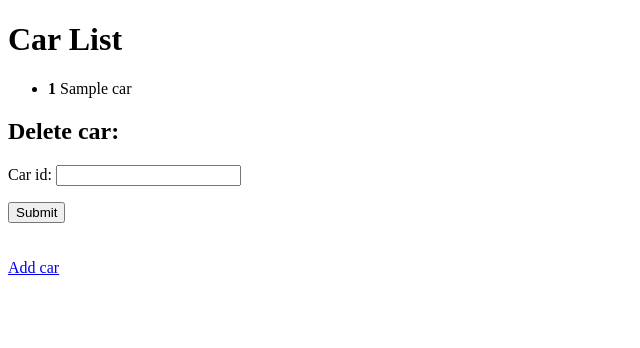
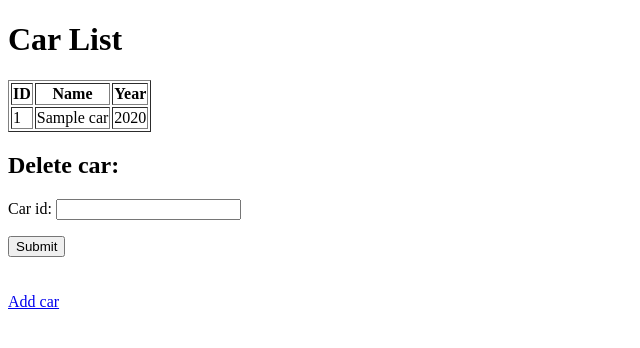
Before and after one commit to dafexDev/platzi-django-course, a Django app: page /cars/ in a window 1280 px wide. Shown: the top 348 px of the page, without its empty margins (0-640 px from the left). Run offline with Django 5.2, Linux system fonts and the light colour scheme; tables that the repository leaves empty hold one stand-in row (values such as "Sample post").

Commit message:
car year

```diff
--- a/platzi_django_course/apps/cars/forms.py
+++ b/platzi_django_course/apps/cars/forms.py
@@ -1,4 +1,5 @@
 from django import forms
+import datetime
 
 from .models import Car
 
@@ -6,7 +7,16 @@ from .models import Car
 class AddCarForm(forms.ModelForm):
     class Meta:
         model = Car
-        fields = ('name',)
+        fields = ('name','year')
+
+    def clean_year(self):
+        year = self.cleaned_data.get('year')
+        if year is not None:
+            if year < 1886: # First car year
+                raise forms.ValidationError("The year cannot be earlier than 1886.")
+            if year > datetime.date.today().year:
+                raise forms.ValidationError("The year cannot be in the future.")
+        return year
 
 
 class DeleteCarForm(forms.Form):
--- a/platzi_django_course/apps/cars/models.py
+++ b/platzi_django_course/apps/cars/models.py
@@ -1,6 +1,16 @@
 from django.db import models
+from django.core.validators import MinValueValidator, MaxValueValidator
+import datetime
 
 
 class Car(models.Model):
     id = models.BigAutoField(primary_key=True)
     name = models.CharField(max_length=255)
+    year = models.PositiveIntegerField(
+        validators=[
+            MinValueValidator(1886), # First car year
+            MaxValueValidator(datetime.date.today().year),
+        ],
+        null=True,
+        blank=True
+    )
--- a/platzi_django_course/apps/cars/templates/cars/car_list.html
+++ b/platzi_django_course/apps/cars/templates/cars/car_list.html
@@ -7,11 +7,24 @@
     </head>
     <body>
         <h1>Car List</h1>
-        <ul>
-            {% for car in car_list %}
-            <li><strong>{{ car.id }}</strong> {{ car.name }}</li>
-            {% endfor %}
-        </ul>
+        <table border="1">
+            <thead>
+                <tr>
+                    <th>ID</th>
+                    <th>Name</th>
+                    <th>Year</th>
+                </tr>
+            </thead>
+            <tbody>
+                {% for car in car_list %}
+                <tr>
+                    <td>{{ car.id }}</td>
+                    <td>{{ car.name }}</td>
+                    <td>{% if car.year %}{{ car.year }}{% endif%}</td>
+                </tr>
+                {% endfor %}
+            </tbody>
+        </table>
         <h2>Delete car:</h2>
         <form action="" method="post">
             {% csrf_token %}
```
Also changed, not shown: platzi_django_course/apps/cars/migrations/0002_car_year.py (added).
